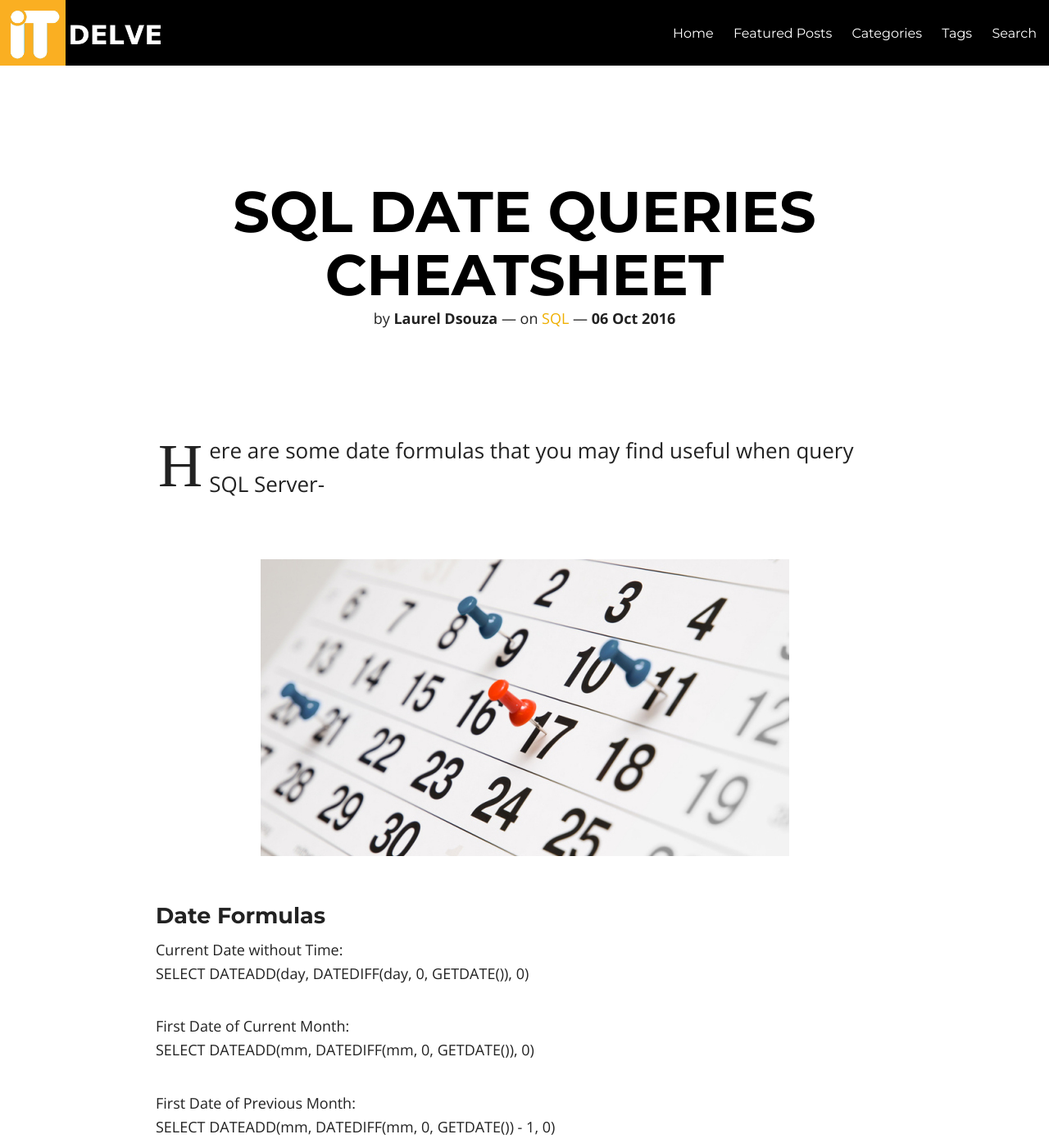
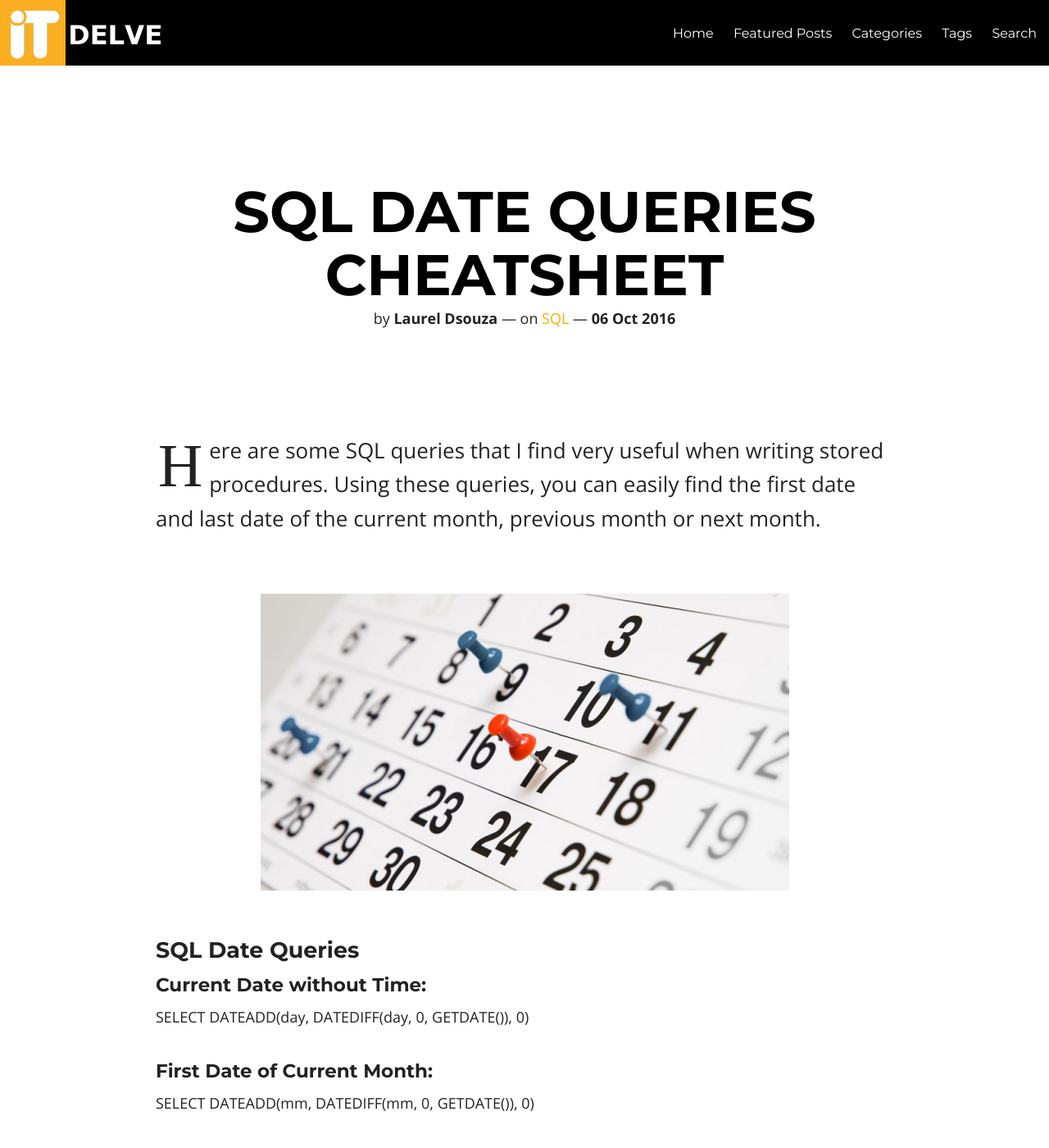
Before and after one commit to ldsouza/ldsouza.github.io, a Jekyll site: the page built from _posts/2016-10-06-sql-date-queries-cheatsheet.md, in a window 1280 px wide and 1400 px high. Shown: the whole window at 82% size. Built offline with Jekyll 4.4.1, drawn with Linux system fonts in a browser that asks for light colours; nearby versions of some CDN libraries; comment, search, counter and statistics services are not loaded.

Commit message:
Update 2016-10-06-sql-date-queries-cheatsheet.md

```diff
--- a/_posts/2016-10-06-sql-date-queries-cheatsheet.md
+++ b/_posts/2016-10-06-sql-date-queries-cheatsheet.md
@@ -12,29 +12,29 @@ description: 'Date Calculations in MS SQL'
 headline: Date Calculations in MS SQL
 ---
 
-Here are some date formulas that you may find useful when query SQL Server-
+Here are some SQL queries that I find very useful when writing stored procedures. Using these queries, you can easily find the first date and last date of the current month, previous month or next month.
 
 ![Image]({{ site.url }}/images/blog/sql-date-queries-cheatsheet/1.jpg)
 
-### Date Formulas
+### SQL Date Queries
 
-Current Date without Time:
+#### Current Date without Time:
 SELECT DATEADD(day, DATEDIFF(day, 0, GETDATE()), 0)
 
-First Date of Current Month:
+#### First Date of Current Month:
 SELECT DATEADD(mm, DATEDIFF(mm, 0, GETDATE()), 0)
 
-First Date of Previous Month:
+#### First Date of Previous Month:
 SELECT DATEADD(mm, DATEDIFF(mm, 0, GETDATE()) - 1, 0)
 
-First Date of Next Month:
+#### First Date of Next Month:
 SELECT DATEADD(mm, DATEDIFF(mm, 0, GETDATE()) + 1, 0)
 
-Last Date of Current Month:
+#### Last Date of Current Month:
 SELECT DATEADD(s,-1,DATEADD(mm, DATEDIFF(m,0,GETDATE())+1,0))
 
-Last Date of Previous Month:
+#### Last Date of Previous Month:
 SELECT DATEADD(s,-1,DATEADD(mm, DATEDIFF(m,0,GETDATE()),0))
 
-Last Date of Next Month:
+#### Last Date of Next Month:
 SELECT DATEADD(s,-1,DATEADD(mm, DATEDIFF(m,0,GETDATE())+2,0))
```
